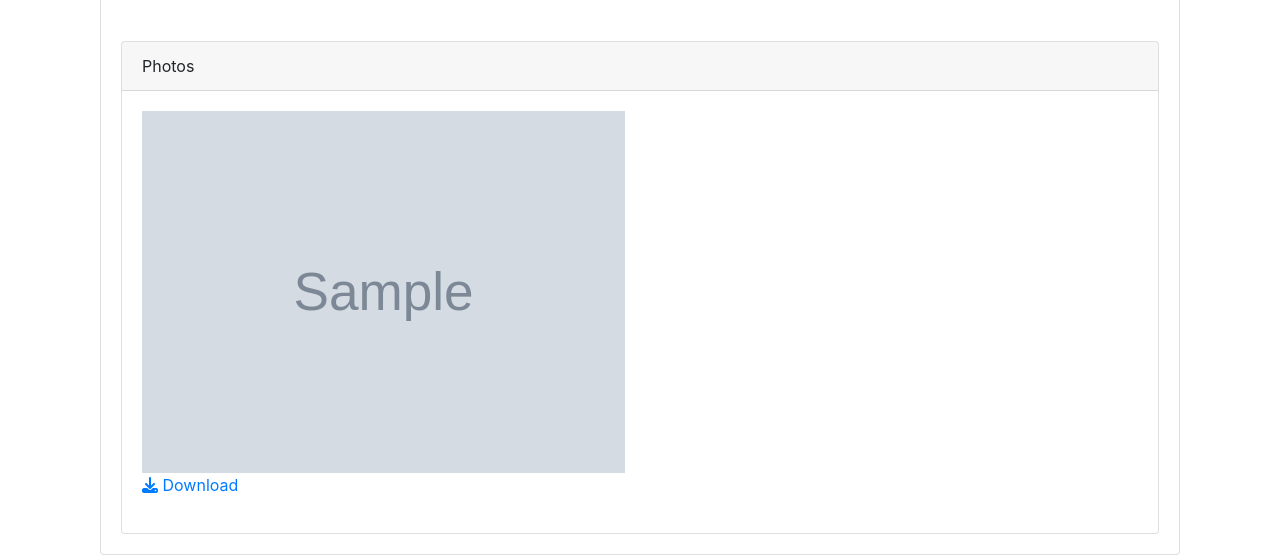
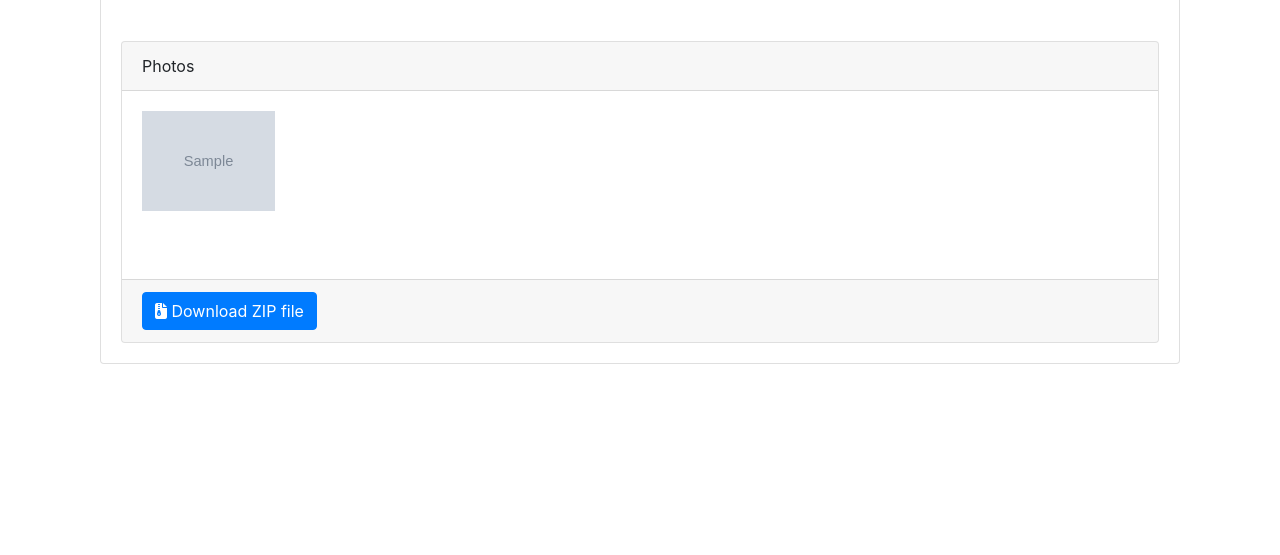
Before and after one commit to hankhank10/bikelane, a Flask app: page /view/1 in a window 1280 px wide. Shown: the part 930-1485 px from the top of the page. After the commit the page ends 1294 px from the top, so only its background shows below. Run offline with Flask 2, Linux system fonts and the light colour scheme; tables that the repository leaves empty hold one stand-in row (values such as "Sample post"); grey boxes marked "Sample" are stand-in pictures; some libraries are stand-ins or nearby versions.

Commit message:
Zip download functionality completed

```diff
--- a/app.py
+++ b/app.py
@@ -1,5 +1,5 @@
 import os
-from flask import Flask, flash, request, redirect, url_for, send_from_directory, render_template
+from flask import Flask, flash, request, redirect, url_for, send_from_directory, render_template, send_file
 import secrets
 from pathlib import Path
 
@@ -16,6 +16,7 @@ from datetime import datetime
 
 # Define flask variables
 UPLOAD_FOLDER = 'static/uploads'
+ZIP_FOLDER = 'static/zips'
 ALLOWED_EXTENSIONS = set(['png', 'jpg', 'jpeg', 'gif'])
 
 app = Flask(__name__)
@@ -38,7 +39,7 @@ class Image(db.Model):
     report_unique_id = db.Column(db.Integer)
 
     def image_url(self):
-        return website_url + "static/uploads/" + self.image_filename
+        return website_url + UPLOAD_FOLDER + "/" + self.image_filename
 
 
 class Report(db.Model):
@@ -132,13 +133,33 @@ def create_zip(report_unique_id):
         print(file_name)
 
     # writing files to a zipfile
-    with ZipFile('/static/zips/'+report_unique_id+ '.zip', 'w') as zip:
+    with ZipFile(UPLOAD_FOLDER + "/" + report_unique_id + '.zip', 'w') as zip:
         # writing each file one by one
         for file in file_paths:
-            zip.write(file)
+            zip.write(UPLOAD_FOLDER + "/" + file, file)
 
     print("All files zipped successfully!")
     return "success"
+
+
+@app.route('/zip/<report_unique_id>')
+def serve_zip(report_unique_id):
+
+    # Check the unique_id provided is valid, return error if not
+    report_status = report_unique_id_status(report_unique_id)
+    if report_status != "valid":
+        print(report_status)
+        return report_status
+
+    # Create the zip file
+    zip_result = create_zip(report_unique_id)
+
+    if zip_result != "success":
+        return "Error creating zip file"
+
+    # Serve the zip file
+    return send_file(UPLOAD_FOLDER + "/" + report_unique_id + '.zip')
+
 
 # END: UPLOAD AND SERVE IMAGES
 
--- a/templates/view-report.html
+++ b/templates/view-report.html
@@ -107,20 +107,20 @@
 
                      <div class="row">
                          {% for row in images %}
-                          <div class="col-md-6">
+                          <div class="col-md-3 mb-5">
                                 <div class="thumbnail">
                                     <a href="{{ row.image_url() }}" download="{{ row.image_filename }}">
-                                    <img src="{{ row.image_url() }}" alt="" style="width:100%">
-                                    <div class="caption">
-                                        <p><i class="fas fa-download"></i> Download</p>
-                                    </div>
+                                    <img src="{{ row.image_url() }}" alt="" style="min-height:50px; height:100px;"">
                                     </a>
                                 </div>
                           </div>
                          {% endfor %}
                      </div>
+                </div>
+                <div class="card-footer">
+                    <a class="btn btn-primary" href="{{ url_for('serve_zip', report_unique_id=report.report_unique_id) }}" role="button"><i class="fas fa-file-archive"></i> Download ZIP file</a>
+                </div>
 
-                </div>
             </div>
             {% endif %}
 
```
Also changed, not shown: 1 other file.
